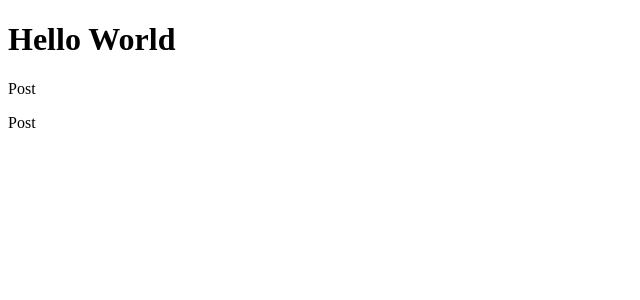
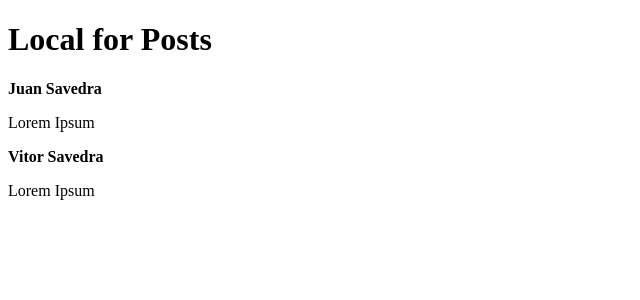
Before and after one commit to JuanSavedra/IgniteFeed, a React (Vite) app: page / in a window 1280 px wide. Shown: the top 300 px of the page, without its empty margins (0-640 px from the left). Built offline with nearby package versions, Linux system fonts and the light colour scheme.

Commit message:
properties

```diff
--- a/src/App.jsx
+++ b/src/App.jsx
@@ -3,9 +3,15 @@ import { Post } from './Post';
 export function App() {
   return (
     <div>
-      <h1>Hello World</h1>
-      <Post />
-      <Post />
+      <h1>Local for Posts</h1>
+      <Post
+        author="Juan Savedra"
+        content="Lorem Ipsum"
+      />
+      <Post
+        author="Vitor Savedra"
+        content="Lorem Ipsum"
+      />
     </div>
   )
 }
--- a/src/Post.jsx
+++ b/src/Post.jsx
@@ -1,3 +1,11 @@
-export function Post() {
-    return <p>Post</p>;
+// Props = {author, content}
+
+export function Post(props) {
+  console.log(props);
+  return (
+    <>
+      <strong>{props.author}</strong>
+      <p>{props.content}</p>
+    </>
+  );
 }
```
